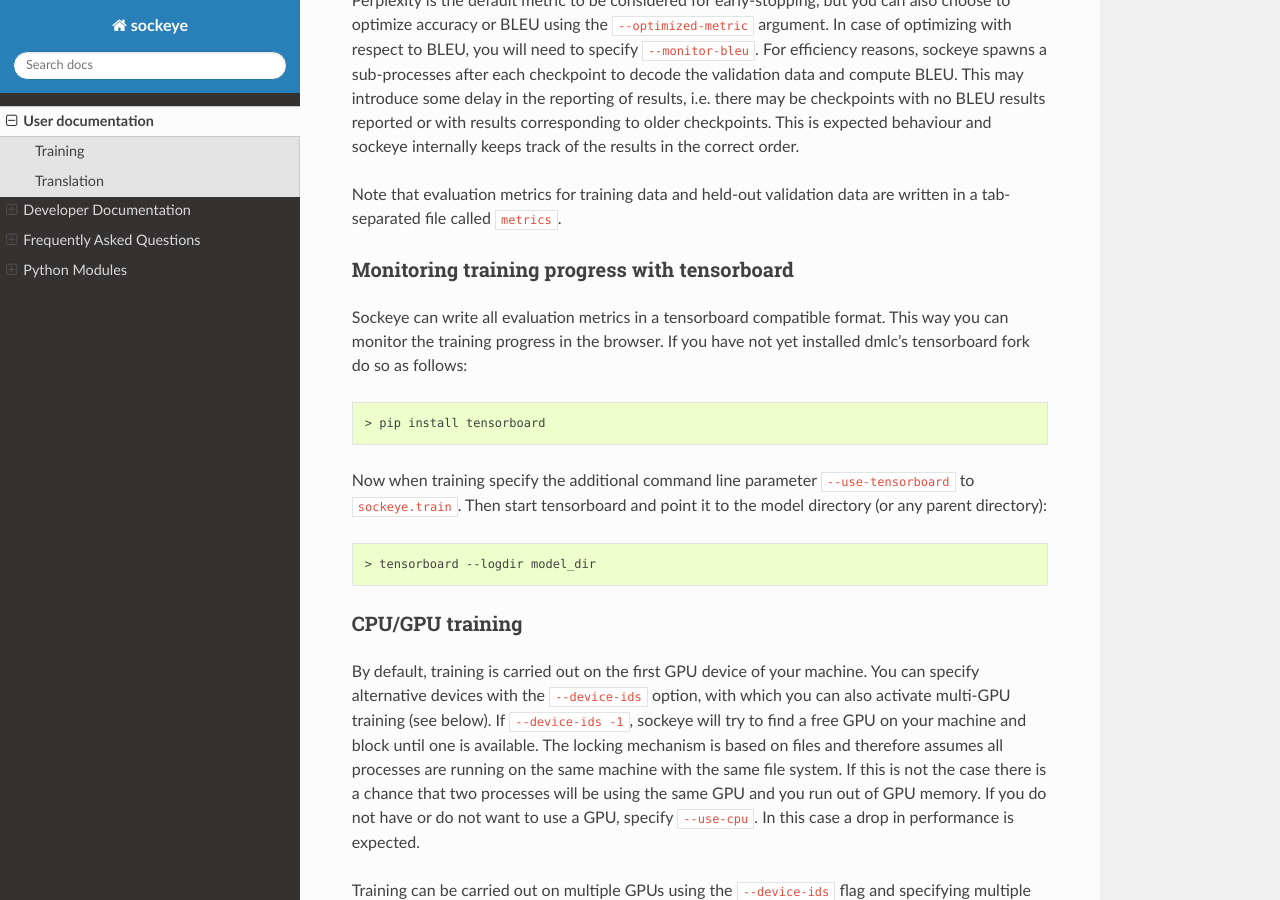
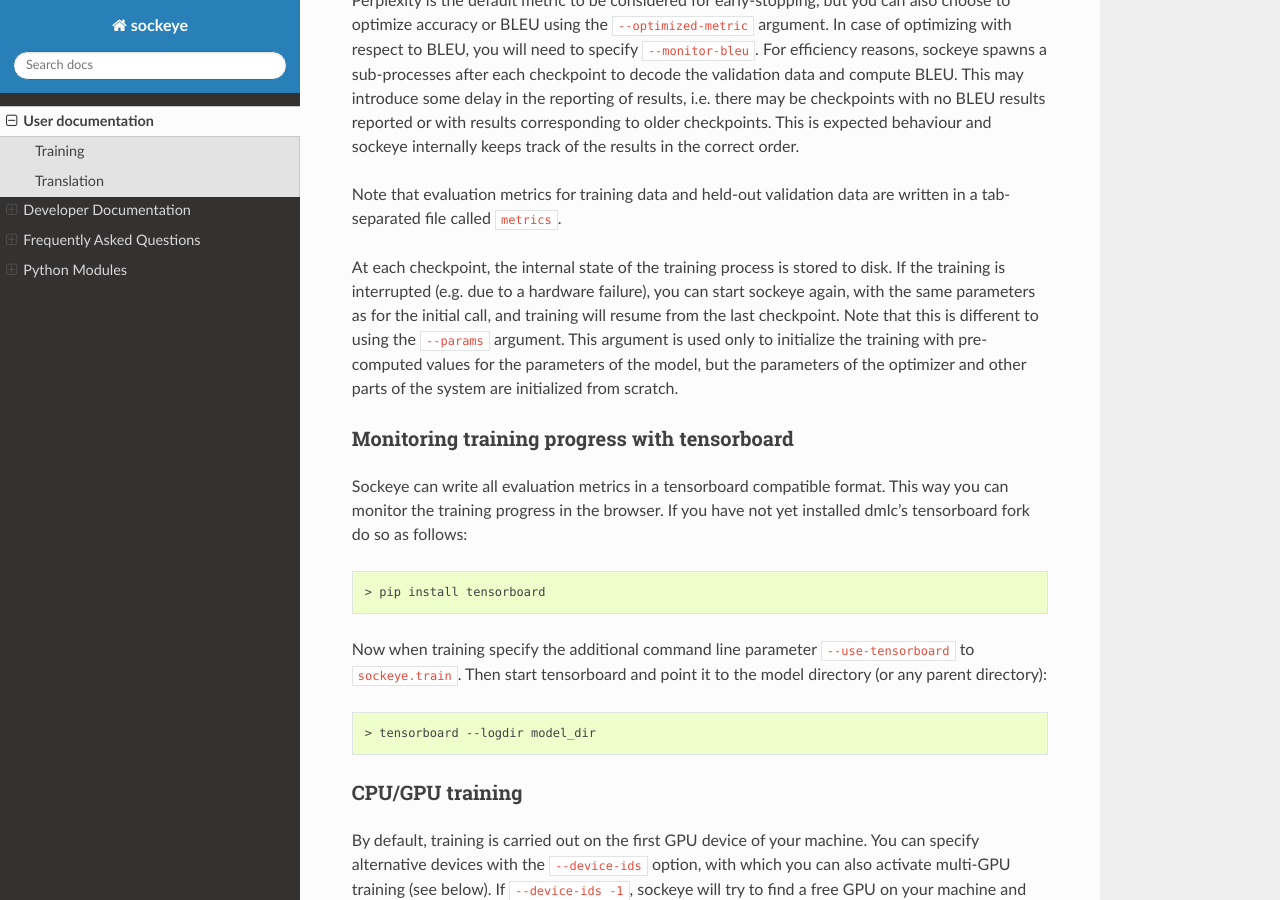
Before and after one commit to awslabs/sockeye, a Sphinx documentation site: the page built from docs/user_documentation.md, in a window 1280 px wide and 900 px high, scrolled down 1077 px. Built offline with Sphinx 7.4.7 and the Read the Docs theme 2.0.0, drawn with Linux system fonts in a browser that asks for light colours; formulas are drawn with MathJax 3.

Commit message:
Added documentation

```diff
--- a/docs/user_documentation.md
+++ b/docs/user_documentation.md
@@ -48,8 +48,17 @@ BLEU results reported or with results corresponding to older checkpoints. This
 is expected behaviour and sockeye internally keeps track of the results in the
 correct order.
 
-Note that evaluation metrics for training data and held-out validation data are written in a
-tab-separated file called `metrics`.
+Note that evaluation metrics for training data and held-out validation data are
+written in a tab-separated file called `metrics`.
+
+At each checkpoint, the internal state of the training process is stored to
+disk. If the training is interrupted (e.g. due to a hardware failure), you can
+start sockeye again, with the same parameters as for the initial call, and
+training will resume from the last checkpoint. Note that this is different to
+using the `--params` argument. This argument is used only to initialize the
+training with pre-computed values for the parameters of the model, but the
+parameters of the optimizer and other parts of the system are initialized from
+scratch.
 
 ### Monitoring training progress with tensorboard
 
```
Also changed, not shown: 2 other files.
